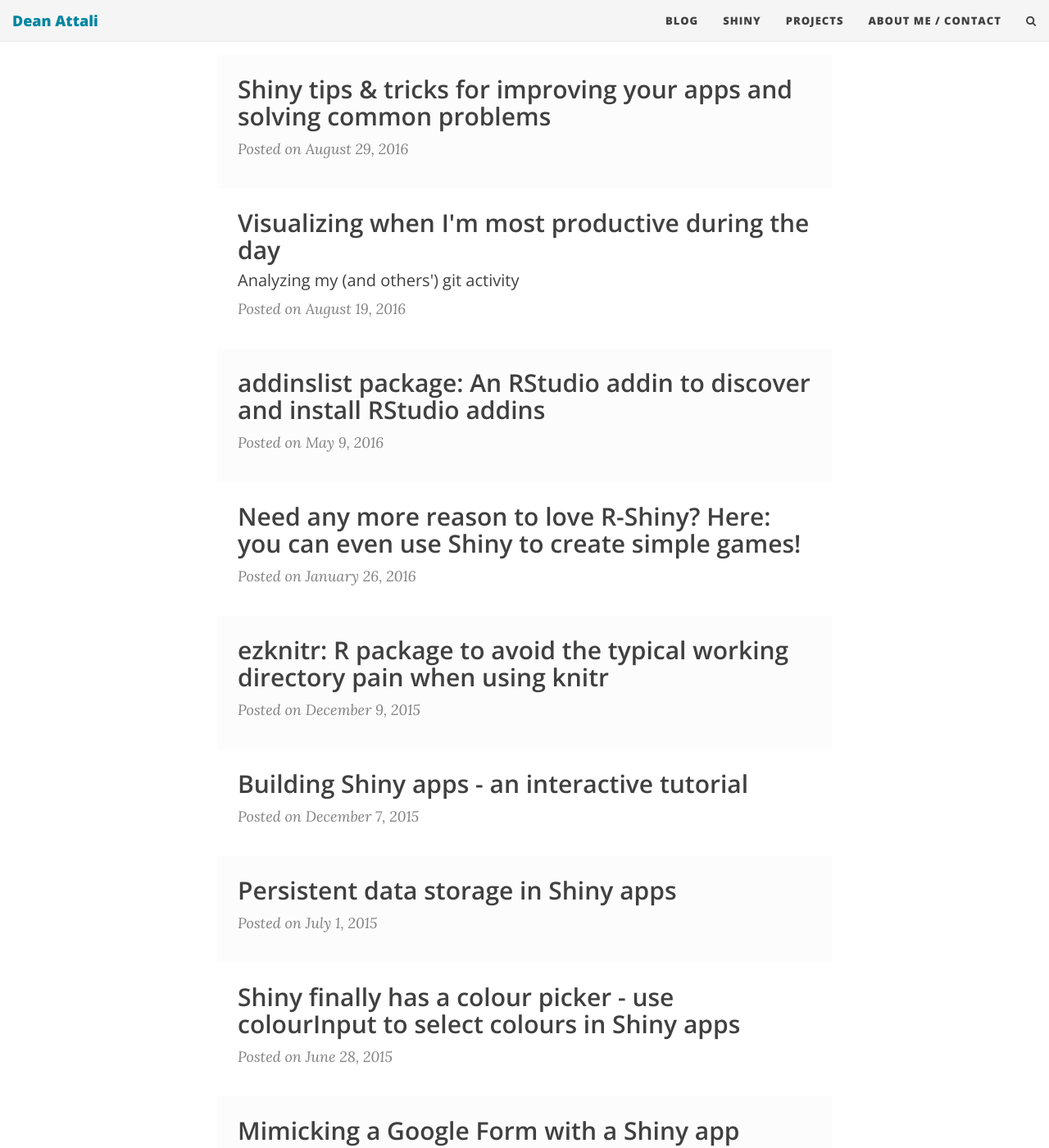
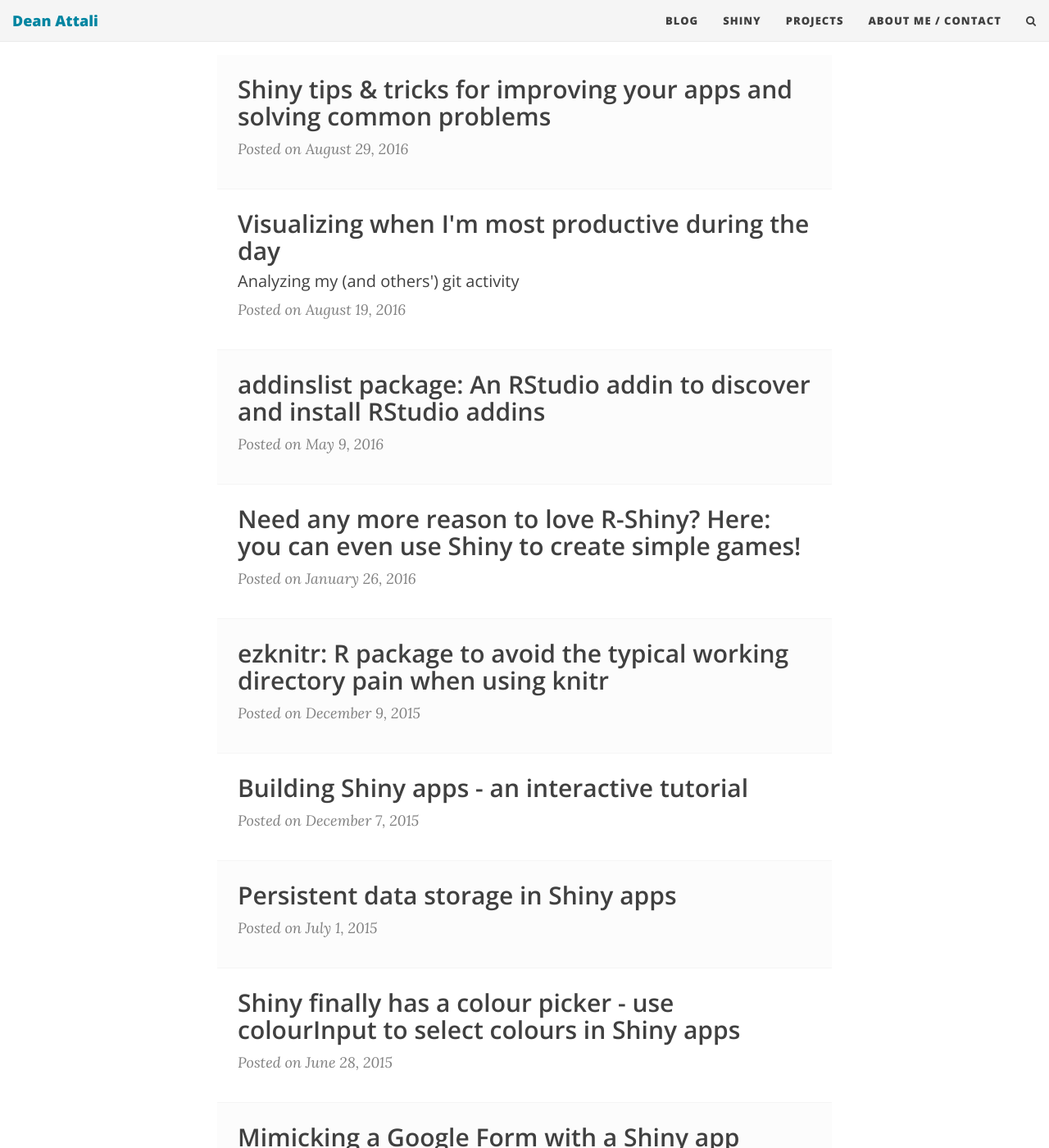
Before and after one commit to daattali/daattali.github.io, a Jekyll site: the page built from index.html, in a window 1280 px wide and 1400 px high, scrolled down 578 px. Shown: the whole window at 82% size. Built offline with Jekyll 4.4.1, drawn with Linux system fonts in a browser that asks for light colours; nearby versions of some CDN libraries; the list of posts is cut into pages by our own code.

Commit message:
Update index.css

```diff
--- a/css/index.css
+++ b/css/index.css
@@ -44,7 +44,6 @@
 .post-preview {
   padding: 15px;
   display: block;
-  border-bottom: 1px solid #f5f5f5;
 }
 
 @media only screen and (min-width: 768px) {
@@ -53,7 +52,10 @@
   }
 }
 
-.post-preview:last-child {
+.posts-list article {
+  border-bottom: 1px solid #f5f5f5;
+}
+.posts-list article:last-child {
   border-bottom: 0;
 }
 .posts-list article:nth-child(odd) {
```
